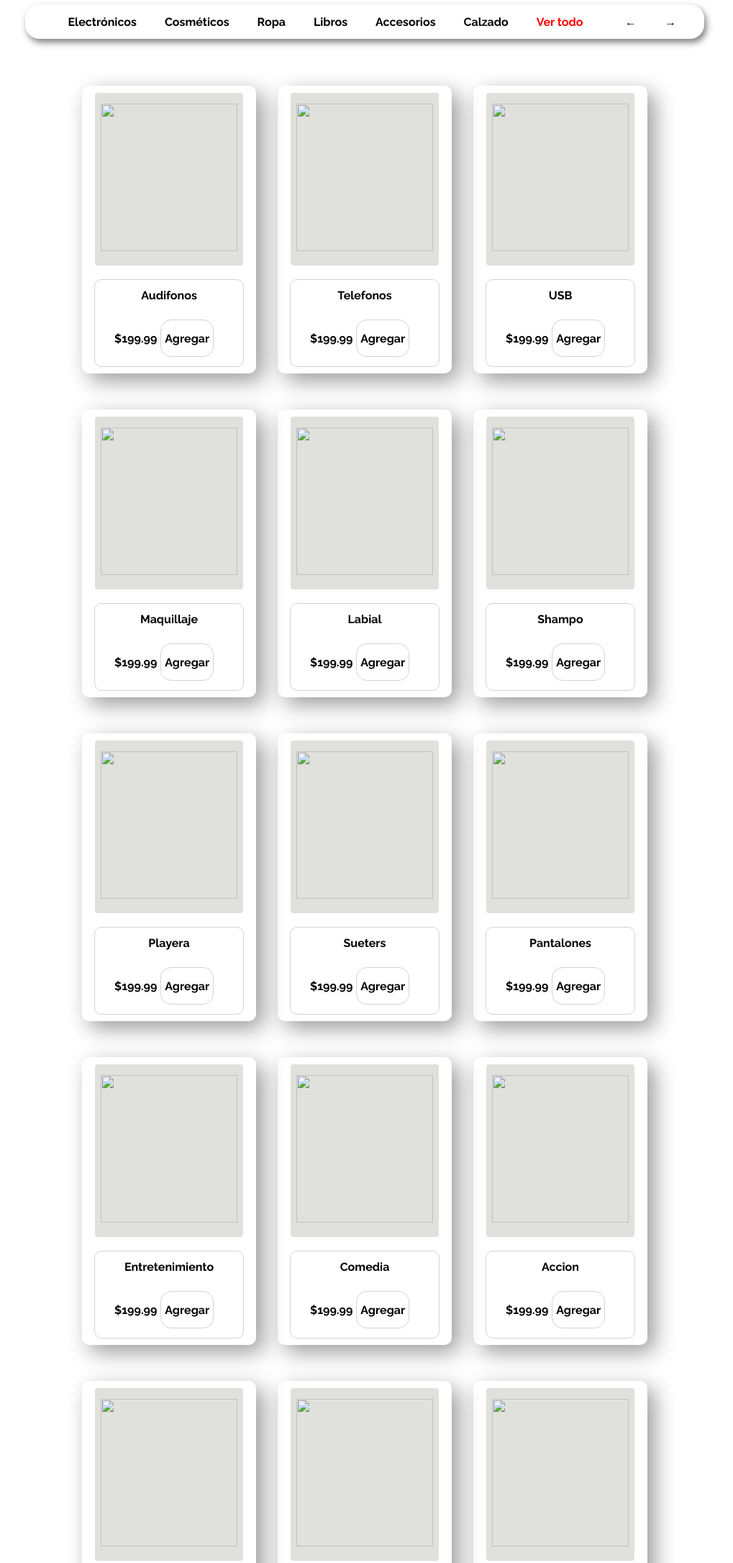
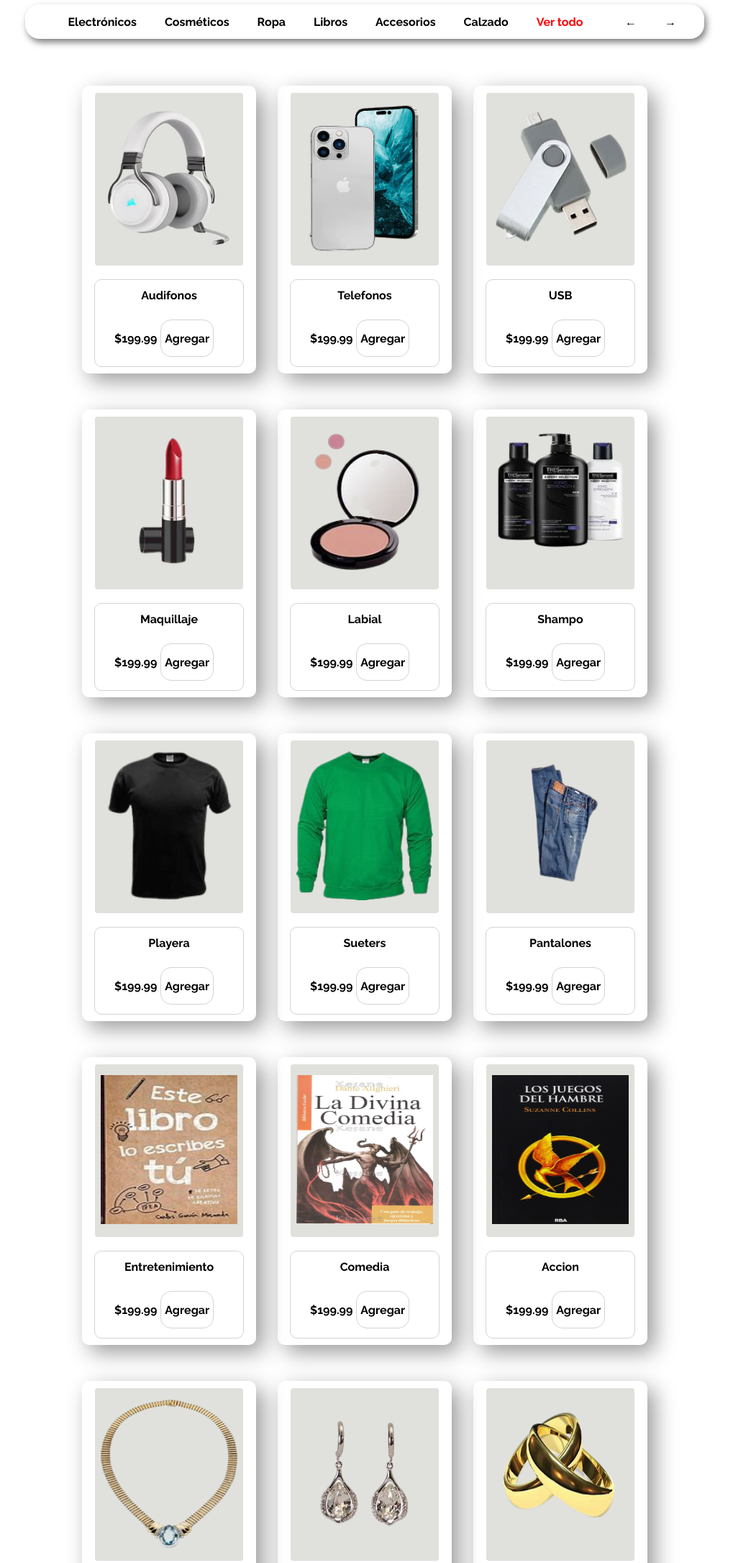
Before and after one commit to shutherderek/E-shop, a plain HTML site: page index.html in a window 1280 px wide. Shown: the part 413-2585 px from the top of the page at 72% size, without its empty margins (133-1152 px from the left). Drawn offline with Linux system fonts and the light colour scheme.

Commit message:
Update index.html

```diff
--- a/index.html
+++ b/index.html
@@ -88,7 +88,7 @@
 
     <section class="productscontainer" id="cajaproductosa">
         <div class="divproducts electronicos">
-            <div class="subdivproducts"><img class="fotos" src="img/audifonos.png"></div>
+            <div class="subdivproducts"><img class="fotos" src="audifonos.png"></div>
                 <div class="subdivproducts1 ">Audifonos
                      <div class="preagre">
                         <div class="precio"><p>$199.99</p></div>
@@ -98,7 +98,7 @@
         </div>
 
         <div class="divproducts electronicos">
-            <div class="subdivproducts"><img class="fotos" src="img/telefonos.png"></div>
+            <div class="subdivproducts"><img class="fotos" src="telefonos.png"></div>
                 <div class="subdivproducts1">Telefonos
                     <div class="preagre">
                         <div class="precio"><p>$199.99</p></div>
@@ -108,7 +108,7 @@
         </div>
 
         <div class="divproducts electronicos">
-            <div class="subdivproducts"> <img class="fotos" src="img/usb1.png"></div>
+            <div class="subdivproducts"> <img class="fotos" src="usb1.png"></div>
                 <div class="subdivproducts1 ">USB
                  <div class="preagre">
                         <div class="precio"><p>$199.99</p></div>
@@ -118,7 +118,7 @@
         </div>
 
         <div class="divproducts cosmeticos">
-            <div class="subdivproducts"><img src="img/labial.png" class="fotos"></div>
+            <div class="subdivproducts"><img src="labial.png" class="fotos"></div>
                 <div class="subdivproducts1 ">Maquillaje
                      <div class="preagre">
                         <div class="precio"><p>$199.99</p></div>
@@ -128,7 +128,7 @@
         </div>
 
         <div class="divproducts cosmeticos">
-            <div class="subdivproducts"><img src="img/maquillaje.png" class="fotos"></div>
+            <div class="subdivproducts"><img src="maquillaje.png" class="fotos"></div>
                 <div class="subdivproducts1 ">Labial
                      <div class="preagre">
                         <div class="precio"><p>$199.99</p></div>
@@ -138,7 +138,7 @@
         </div>
 
         <div class="divproducts cosmeticos">
-            <div class="subdivproducts"><img src="img/shampo.png" class="fotos"></div>
+            <div class="subdivproducts"><img src="shampo.png" class="fotos"></div>
                 <div class="subdivproducts1 ">Shampo
                      <div class="preagre">
                         <div class="precio"><p>$199.99</p></div>
@@ -148,7 +148,7 @@
         </div>
 
         <div class="divproducts ropa">
-            <div class="subdivproducts"><img src="img/playeras.png" class="fotos"></div>
+            <div class="subdivproducts"><img src="playeras.png" class="fotos"></div>
                 <div class="subdivproducts1 ">Playera
                      <div class="preagre">
                         <div class="precio"><p>$199.99</p></div>
@@ -158,7 +158,7 @@
         </div>
 
         <div class="divproducts ropa">
-            <div class="subdivproducts"><img src="img/sueters.png" class="fotos"></div>
+            <div class="subdivproducts"><img src="sueters.png" class="fotos"></div>
                 <div class="subdivproducts1 ">Sueters
                      <div class="preagre">
                         <div class="precio"><p>$199.99</p></div>
@@ -168,7 +168,7 @@
         </div>
 
         <div class="divproducts ropa">
-            <div class="subdivproducts"><img src="img/pantalones.png" class="fotos"></div>
+            <div class="subdivproducts"><img src="pantalones.png" class="fotos"></div>
                 <div class="subdivproducts1 ">Pantalones
                      <div class="preagre">
                         <div class="precio"><p>$199.99</p></div>
@@ -179,7 +179,7 @@
         </div>
 
         <div class="divproducts libros">
-            <div class="subdivproducts"><img src="img/entretenimiento.jpg" class="fotos"></div>
+            <div class="subdivproducts"><img src="entretenimiento.jpg" class="fotos"></div>
                 <div class="subdivproducts1 ">Entretenimiento
                      <div class="preagre">
                         <div class="precio"><p>$199.99</p></div>
@@ -189,7 +189,7 @@
         </div>
 
         <div class="divproducts libros">
-            <div class="subdivproducts"><img src="img/comedia.png" class="fotos"></div>
+            <div class="subdivproducts"><img src="comedia.png" class="fotos"></div>
                 <div class="subdivproducts1 ">Comedia
                      <div class="preagre">
                         <div class="precio"><p>$199.99</p></div>
@@ -199,7 +199,7 @@
         </div>
 
         <div class="divproducts libros">
-            <div class="subdivproducts"><img src="img/accion.jpg" class="fotos"></div>
+            <div class="subdivproducts"><img src="accion.jpg" class="fotos"></div>
                 <div class="subdivproducts1 ">Accion
                      <div class="preagre">
                         <div class="precio"><p>$199.99</p></div>
@@ -210,7 +210,7 @@
         </div>
 
         <div class="divproducts accesorios">
-            <div class="subdivproducts"><img src="img/collar.png" class="fotos"></div>
+            <div class="subdivproducts"><img src="collar.png" class="fotos"></div>
                 <div class="subdivproducts1 ">Collar
                      <div class="preagre">
                         <div class="precio"><p>$199.99</p></div>
@@ -220,7 +220,7 @@
         </div>
 
         <div class="divproducts accesorios">
-            <div class="subdivproducts"><img src="img/aretes.png" class="fotos"></div>
+            <div class="subdivproducts"><img src="aretes.png" class="fotos"></div>
                 <div class="subdivproducts1 ">Aretes
                      <div class="preagre">
                         <div class="precio"><p>$199.99</p></div>
@@ -230,7 +230,7 @@
         </div>
 
         <div class="divproducts accesorios">
-            <div class="subdivproducts"><img src="img/anillos.png" class="fotos"></div>
+            <div class="subdivproducts"><img src="anillos.png" class="fotos"></div>
                 <div class="subdivproducts1 ">Anillos
                      <div class="preagre">
                         <div class="precio"><p>$199.99</p></div>
@@ -241,7 +241,7 @@
         </div>
 
         <div class="divproducts calzado">
-            <div class="subdivproducts"><img src="img/zapatos.png" class="fotos"></div>
+            <div class="subdivproducts"><img src="zapatos.png" class="fotos"></div>
                 <div class="subdivproducts1 ">Zapatos
                      <div class="preagre">
                         <div class="precio"><p>$199.99</p></div>
@@ -251,7 +251,7 @@
         </div>
 
         <div class="divproducts calzado">
-            <div class="subdivproducts"><img src="img/tenis.png" class="fotos"></div>
+            <div class="subdivproducts"><img src="tenis.png" class="fotos"></div>
                 <div class="subdivproducts1 ">Tenis
                      <div class="preagre">
                         <div class="precio"><p>$199.99</p></div>
@@ -261,7 +261,7 @@
         </div>
 
         <div class="divproducts calzado">
-            <div class="subdivproducts"><img src="img/chanclas.png" class="fotos"></div>
+            <div class="subdivproducts"><img src="chanclas.png" class="fotos"></div>
                 <div class="subdivproducts1 ">Chanclas
                      <div class="preagre">
                         <div class="precio"><p>$199.99</p></div>
```
